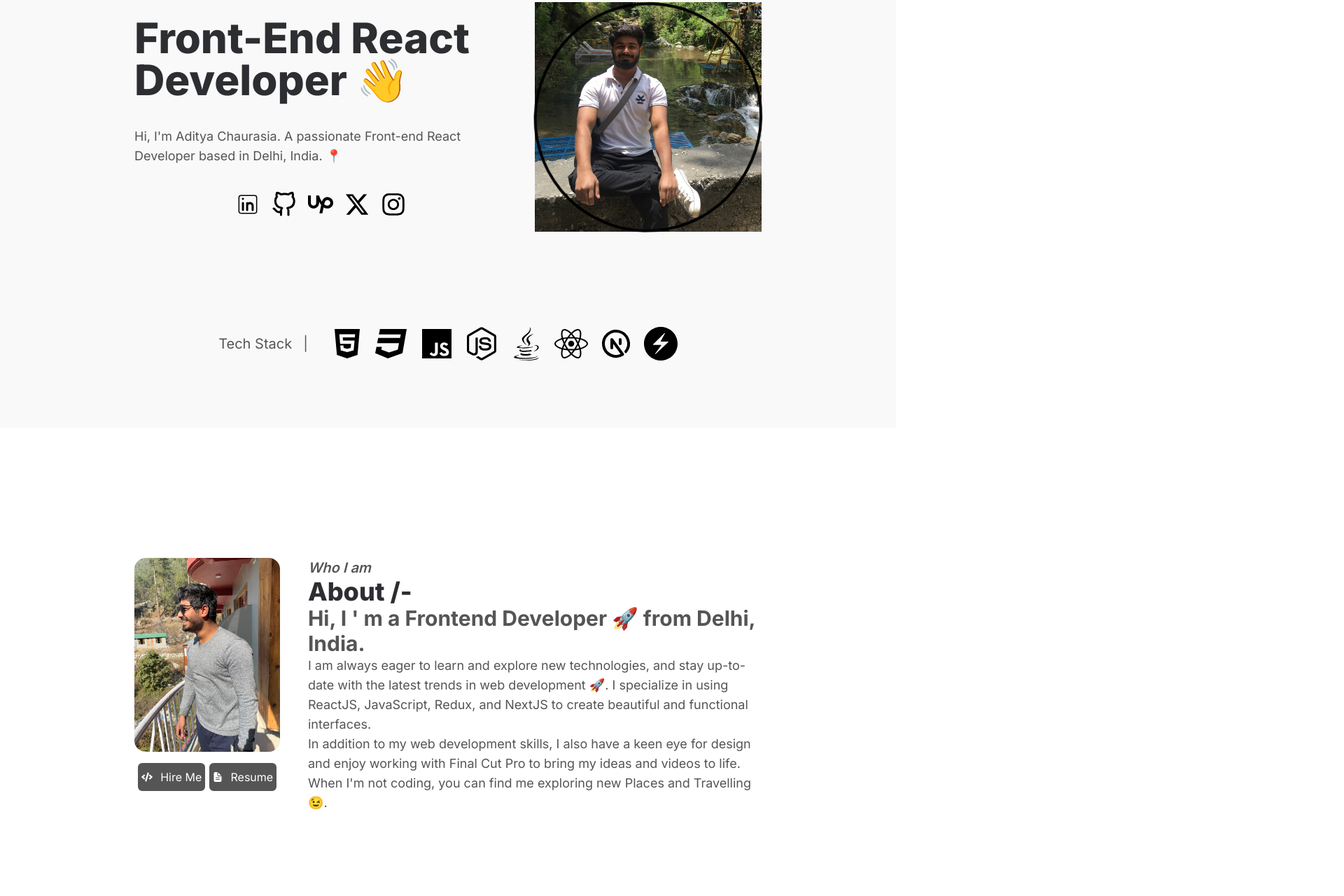
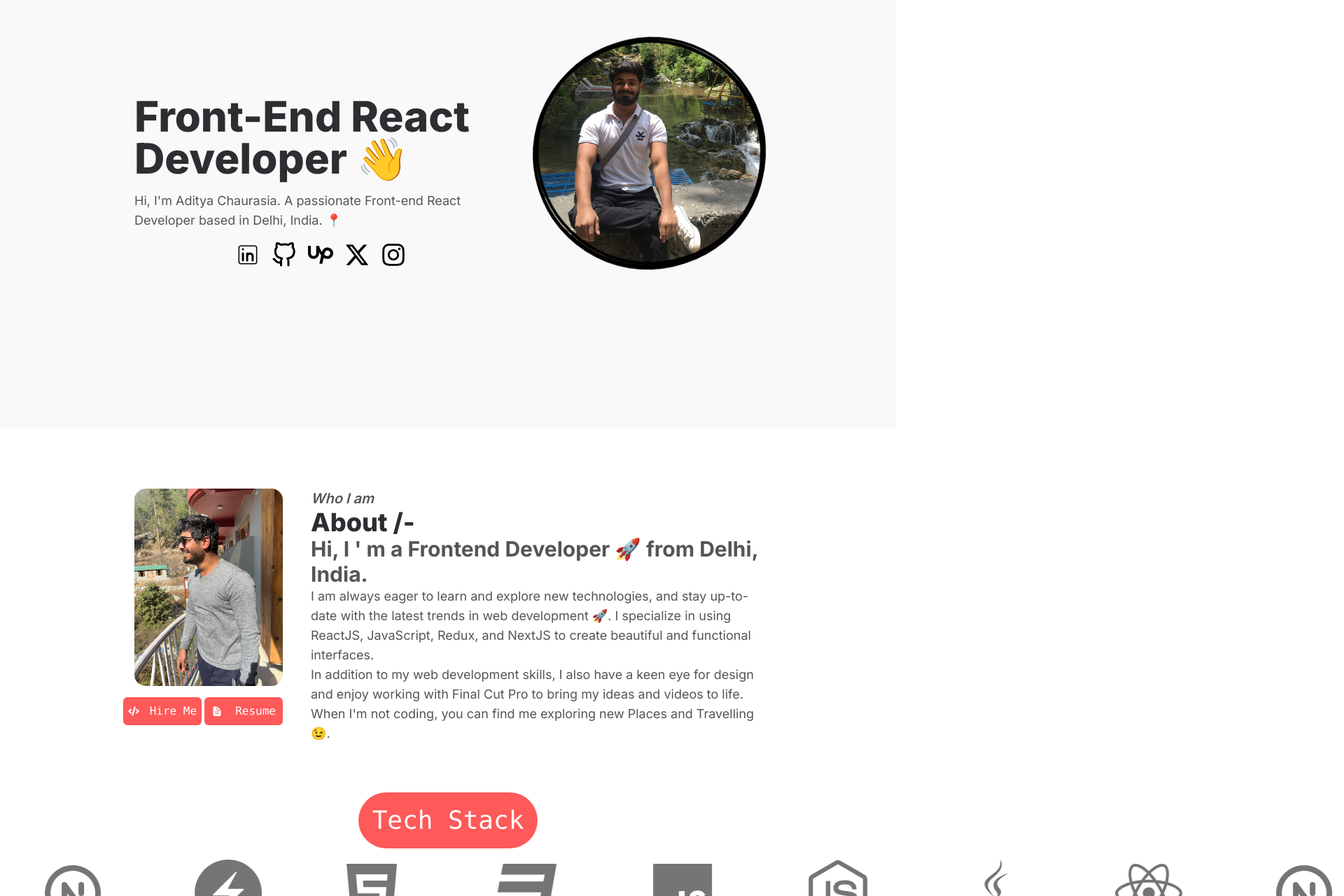
Before and after one commit to thissideaditya/Portfolio, a Next.js app: page / in a window 1280 px wide. Shown: the part 205-1485 px from the top of the page at 70% size, 1920 px wide, since content can reach past the window. Built offline with nearby package versions, Linux system fonts and the light colour scheme.

Commit message:
Important halfway done

```diff
--- a/app/globals.css
+++ b/app/globals.css
@@ -1,9 +1,35 @@
 @tailwind base;
 @tailwind components;
 @tailwind utilities;
+@layer base {
+    html {
+      @apply scroll-smooth;
+    }
+  }
 
 *{
     margin: 0;
     padding: 0;
     box-sizing: border-box;
 }
+
+.pDiv {
+    width: calc(200% - 1px); /* Subtract 1px to avoid rounding errors */
+    display: flex;
+    animation: slider 10s linear infinite;
+  }
+
+  .transDiv {
+    width: 50%;
+    display: flex;
+    justify-content: space-around;
+  }
+
+  @keyframes slider {
+    0% {
+      transform: translateX(0);
+    }
+    100% {
+      transform: translateX(-50%);
+    }
+  }
--- a/app/page.js
+++ b/app/page.js
@@ -6,10 +6,12 @@ import Contact from '@/components/Contact';
 import Services from '@/components/Services';
 import Home from '@/components/Home';
 import Head from 'next/head';
+import { MdArrowUpward } from "react-icons/md";
+import Link from 'next/link';
 
 export default function HomePage() {
   return (
-    <div >
+    <div>
       <Head>
         <title>aditya.dev</title>
         <meta name="keywords" content="Portfolio" />
--- a/components/About.js
+++ b/components/About.js
@@ -2,24 +2,26 @@ import Link from 'next/link'
 import React from 'react'
 import { FaCode } from 'react-icons/fa';
 import { IoDocumentText } from "react-icons/io5";
+import Skills from './Skills';
+import SkillsAnimate from './SkillsAnimate';
 
 
 const About = () => {
   return (
-    <div id='about' className='flex items-center justify-evenly md:h-[90vh] w-screen bg-white'>
+    <div id='about' className='flex flex-col items-center justify-evenly md:h-[100vh] w-screen bg-white'>
       <div className='flex md:flex-row flex-col-reverse w-[70%] justify-between md:space-x-10'>
         <div className='md:w-[70%] w-[50%] relative mx-auto mt-4'>
-            <img className='border-solid rounded-2xl border-5 ' src="pic2.jpeg" alt="picture" srcset="" />
+            <img className='hover:scale-105 duration-300 border-solid rounded-2xl border-5 ' src="pic2.jpeg" alt="picture" srcset="" />
             <div className='flex justify-evenly mt-4'>
               <Link href={'#contact'}>
-                <div class="flex items-center justify-evenly space-x-2 md:h-10 md:w-[6rem] border-solid rounded-md border-2 border-[#555555] bg-[#555555] text-white ">
+                <div className="font-mono hover:scale-105 duration-300 flex items-center justify-evenly space-x-2 md:h-10 md:w-[7rem] w-[6rem] border-solid rounded-md bg-[#FF5959] text-white mr-1 ml-[-1rem]">
                   <FaCode />
                   <p>Hire Me</p>
                 </div>
               </Link>
 
               <Link href={'https://drive.google.com/file/d/1j-WXv-OgUeOGwdyoO00rIPzGz5QYzweP/view?usp=sharing'} target='_blank'>
-                <div class="flex items-center justify-evenly space-x-2 md:h-10 md:w-[6rem] border-solid rounded-md border-2 border-[#555555] bg-[#555555] text-white">
+                <div className="font-mono hover:scale-105 duration-300 flex items-center justify-evenly space-x-2 md:h-10 md:w-[7rem] w-[6rem] border-solid rounded-md bg-[#FF5959] text-white">
                   <IoDocumentText />
                   <p>Resume</p>
                 </div>
@@ -36,6 +38,15 @@ const About = () => {
           <p className='text-[#555555] text-sm md:text-lg'>In addition to my web development skills, I also have a keen eye for design and enjoy working with Final Cut Pro to bring my ideas and videos to life. When I'm not coding, you can find me exploring new Places and Travelling😉️.</p>
         </div>
       </div>
+      {/* Skills */}
+      <div className='mt-4 md:mt-0'>
+        <div className='flex flex-col mx-auto'>
+          <p className='text-md md:text-4xl mx-auto bg-[#FF5959] text-white rounded-full font-mono p-2 md:p-5'>Tech Stack</p>
+        </div>
+        <div className='m-4 md:text-8xl text-6xl text-[#757575]'>
+          <SkillsAnimate />
+        </div>
+      </div>
     </div>
   )
 }
--- a/components/Home.js
+++ b/components/Home.js
@@ -12,11 +12,11 @@ import Connect from './Connect';
 
 const Home = () => {
   return (
-    <div className='flex flex-col items-center justify-evenly md:h-[90vh] w-screen bg-[#f9f9f9] space-y-10'>
+    <div className='flex flex-col items-center justify-evenly md:h-[90vh] h-[90vh] w-screen bg-[#f9f9f9] space-y-10'>
       <div className='flex md:flex-row flex-col-reverse w-[70%] justify-between md:space-x-10'>
         <div className='flex flex-col justify-evenly space-y-4'>
           <p className='text-[#2d2e32] text-4xl md:text-6xl font-extrabold mt-4 mx-auto' >Front-End React Developer 👋</p>
-          <p className='text-[#555555] text-sm md:text-lg'>Hi, I'm Aditya Chaurasia. A passionate Front-end React Developer based in Delhi, India. 📍</p>
+          <p className='text-[#555555] text-sm md:text-lg'>Hi, I'm <span className='hover:text-black'>Aditya Chaurasia</span>. A passionate Front-end React Developer based in Delhi, India. 📍</p>
           <div className="flex space-x-2 md:space-x-4 text-4xl mx-auto">
             {/* <Connect /> */}
             <Link href={"https://www.linkedin.com/in/thissideaditya/"} target="blank">
@@ -36,32 +36,20 @@ const Home = () => {
             </Link>
           </div>
         </div>
-        <div className='w-[100%] md:w-[60%] relative mx-auto mt-4'>
+        {/* <div className='w-[100%] md:w-[60%] relative mx-auto mt-4'>
           <img src="/IMG_2476.jpg" alt="picture" srcset="" />
           <div className='absolute top-0 left-0 w-[100%] h-[100%] rounded-full border-4 border-black animate-spin '></div>
-        </div>
-      </div>
-      <div className='flex flex-col md:flex-row items-center md:space-x-8 space-y-4 md:space-y-0'>
-        <div className='flex md:flex-row flex-col  text-lg md:text-xl text-[#555555]'>
-          <p>Tech Stack</p>
-          <p className='hidden md:block ml-4'>|</p>
-          <p className='w-full h-0.5 bg-[#555555] md:hidden'></p>
-        </div>
-        <div className='flex flex-col md:flex-row text-5xl md:space-x-4 space-y-4 md:space-y-0 items-center'>
-          <div className='flex space-x-4 mx-auto'>
-            <FaHtml5 className='hover:animate-bounce'/>
-            <FaCss3 className='hover:animate-bounce'/>
-            <IoLogoJavascript className='hover:animate-bounce'/>
-            <FaNodeJs className='hover:animate-bounce'/>
-          </div>
-          <div className='flex space-x-4'>
-            <FaJava className='hover:animate-bounce'/>
-            <FaReact className='hover:animate-bounce'/>
-            <TbBrandNextjs className='hover:animate-bounce' />
-            <SiChakraui className='hover:animate-bounce'/>
+        </div> */}
+        <div className='w-[80%] md:w-[60%] relative mx-auto mt-[-4rem] hover:scale-110 duration-300'>
+          <div className=' rounded-full overflow-hidden'>
+            <div className='absolute top-0 left-0 w-[100%] h-[100%] rounded-full border-4 border-black animate-spin '></div>
+            <div className='absolute top-0 left-0 w-[101%] h-[101%] rounded-full border-4 border-black animate-spin '></div>
+            <img className='' src="/IMG_2476.jpg" alt="picture" srcset="" />
+            <div className='absolute top-[-0.25rem] left-1 w-[100%] h-[100%] rounded-full border-4 border-black animate-spin '></div>
           </div>
         </div>
       </div>
+
     </div>
   )
 }
--- a/components/Navbar.js
+++ b/components/Navbar.js
@@ -23,7 +23,7 @@ export default function Navbar() {
       <ul className="flex list-none space-x-2 sm:pr-10 justify-center sm:justify-normal" >
         {navList.map((item, index) => {
           return(
-            <Link href={item.link}>
+            <Link href={item.link} className="scroll-smooth">
               <li className="sm:text-base font-semibold text-sm hover:scale-105 duration-300">{item.name}</li>
             </Link>
           )
--- a/components/Projects.js
+++ b/components/Projects.js
@@ -10,6 +10,7 @@ const Projects = () => {
     {projectName: "File Organiser", projectData: "This project organises your file structure from terminal.", techStack: ["Terminal", "JS", "NodeJS"], link: "https://github.com/thissideaditya/File-Organiser"},
     {projectName: "Coming Soon", projectData: "This project will come soon", techStack: [], link: "#projects"}
   ]
+
   return (
     <div id='projects' className='bg-white h-full pt-4 w-screen flex flex-col items-center justify-evenly'>
       <div className='flex flex-col justify-evenly w-[70%]'>
--- a/components/Services.js
+++ b/components/Services.js
@@ -10,7 +10,7 @@ const Services = () => {
     {service: "Ongoing Support", serviceText: "Ensure optimal website performance beyond deployment."}
   ]
   return (
-    <div id='services' className='bg-[#f9f9f9] pb-4 pt-4 h-full w-screen flex flex-col items-center justify-evenly'>
+    <div id='services' className='bg-[#f9f9f9] pb-4 pt-4 md:h-[100vh] h-[100] w-screen flex flex-col items-center justify-evenly'>
       <div className='flex flex-col justify-evenly w-[70%]'>
           <p className='text-[#555555] text-lg md:text-xl font-semibold italic'>What I can do</p>
           <p className='text-[#2d2e32] text-4xl font-extrabold' >Services</p>
@@ -21,7 +21,7 @@ const Services = () => {
       <div className='md:grid md:grid-rows-2 grid-cols-3 w-[65%]'>
         {serviceList.map((item, index) => {
           return(
-            <div className='m-2 hover:scale-105 duration-300 rounded-lg bg-[#f7fff5]'>
+            <div className='m-2 hover:scale-105 duration-300 rounded-lg bg-white'>
               {/* border-2 */}
               <p className='text-[#2d2e32] text-lg font-bold ml-1'>{item.service}</p>
               <p className='w-[30%] md:w-[50%] h-0.5 bg-[#555555] ml-1'></p>
--- /dev/null
+++ b/components/Skills.js
@@ -0,0 +1,32 @@
+import React from 'react'
+import { FaCss3, FaHtml5, FaJava, FaNodeJs, FaReact } from 'react-icons/fa';
+import { IoLogoJavascript } from "react-icons/io5";
+import { TbBrandNextjs } from "react-icons/tb";
+import { SiChakraui } from "react-icons/si";
+
+function Skills() {
+  return (
+    <div>
+      <div className='flex flex-col items-center md:space-x-8 space-y-4 snap-x snap-mandatory'>
+          <p className='text-4xl'>Tech Stack</p>
+          {/* <p className='hidden md:block ml-4'>|</p> */}
+          <p className='w-full h-0.5 bg-[#555555]'></p>
+        {/* <div className='flex md:flex-row flex-col  text-lg md:text-xl text-[#555555]'></div> */}
+        <div className='flex flex-col md:flex-row text-8xl md:space-x-4 space-y-4 md:space-y-0 items-center'>
+          <div className='flex space-x-4 mx-auto animate-'>
+            <FaHtml5 className='hover:animate-bounce'/>
+            <FaCss3 className='hover:animate-bounce'/>
+            <IoLogoJavascript className='hover:animate-bounce'/>
+            <FaNodeJs className='hover:animate-bounce'/>
+            <FaJava className='hover:animate-bounce'/>
+            <FaReact className='hover:animate-bounce'/>
+            <TbBrandNextjs className='hover:animate-bounce' />
+            <SiChakraui className='hover:animate-bounce'/>
+          </div>
+        </div>
+      </div>
+    </div>
+  )
+}
+
+export default Skills
--- /dev/null
+++ b/components/SkillsAnimate.js
@@ -0,0 +1,34 @@
+import React from 'react'
+import { FaCss3, FaHtml5, FaJava, FaNodeJs, FaReact } from 'react-icons/fa';
+import { IoLogoJavascript } from "react-icons/io5";
+import { TbBrandNextjs } from "react-icons/tb";
+import { SiChakraui } from "react-icons/si";
+
+function SkillsAnimate() {
+  return (
+    <div className='pDiv flex justify-center items-center '>
+          <div className='transDiv flex space-x-4 mx-auto '>
+            <FaHtml5 className='hover:scale-110 duration-300 '/>
+            <FaCss3 className='hover:scale-110 duration-300'/>
+            <IoLogoJavascript className='hover:scale-110 duration-300'/>
+            <FaNodeJs className='hover:scale-110 duration-300'/>
+            <FaJava className='hover:scale-110 duration-300'/>
+            <FaReact className='hover:scale-110 duration-300'/>
+            <TbBrandNextjs className='hover:scale-110 duration-300' />
+            <SiChakraui className='hover:scale-110 duration-300'/>
+          </div>
+          <div className='transDiv flex space-x-4 mx-auto '>
+            <FaHtml5 className='hover:scale-110 duration-300'/>
+            <FaCss3 className='hover:scale-110 duration-300'/>
+            <IoLogoJavascript className='hover:scale-110 duration-300'/>
+            <FaNodeJs className='hover:scale-110 duration-300'/>
+            <FaJava className='hover:scale-110 duration-300'/>
+            <FaReact className='hover:scale-110 duration-300'/>
+            <TbBrandNextjs className='hover:scale-110 duration-300' />
+            <SiChakraui className='hover:scale-110 duration-300'/>
+          </div>
+    </div>
+  )
+}
+
+export default SkillsAnimate
--- a/package.json
+++ b/package.json
@@ -12,7 +12,8 @@
     "next": "14.1.2",
     "react": "^18",
     "react-dom": "^18",
-    "react-icons": "^5.0.1"
+    "react-icons": "^5.0.1",
+    "react-responsive-carousel": "^3.2.23"
   },
   "devDependencies": {
     "autoprefixer": "^10.0.1",
```
Also changed, not shown: 1 other file (tests, documents, lock files or other folders).
